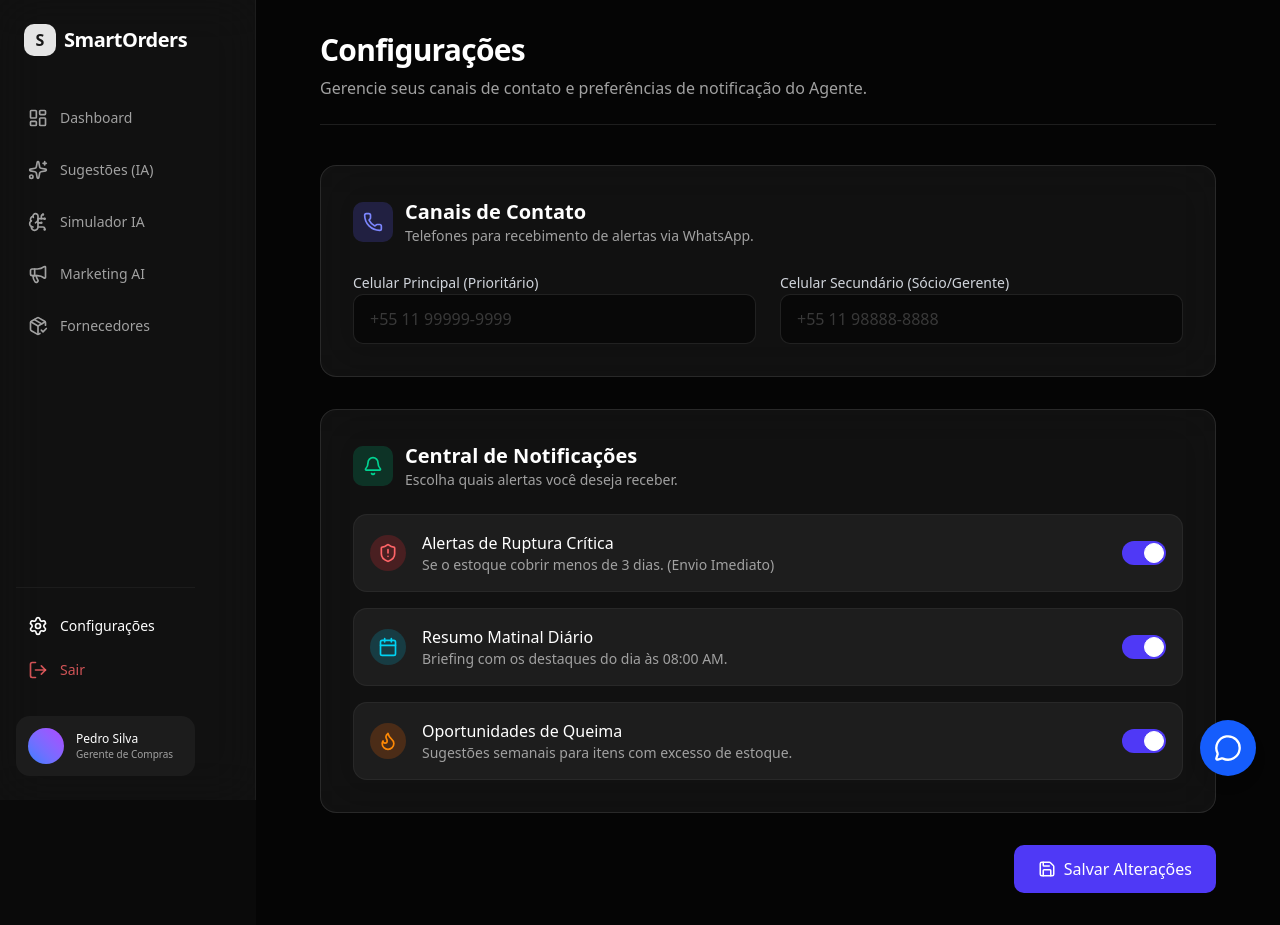
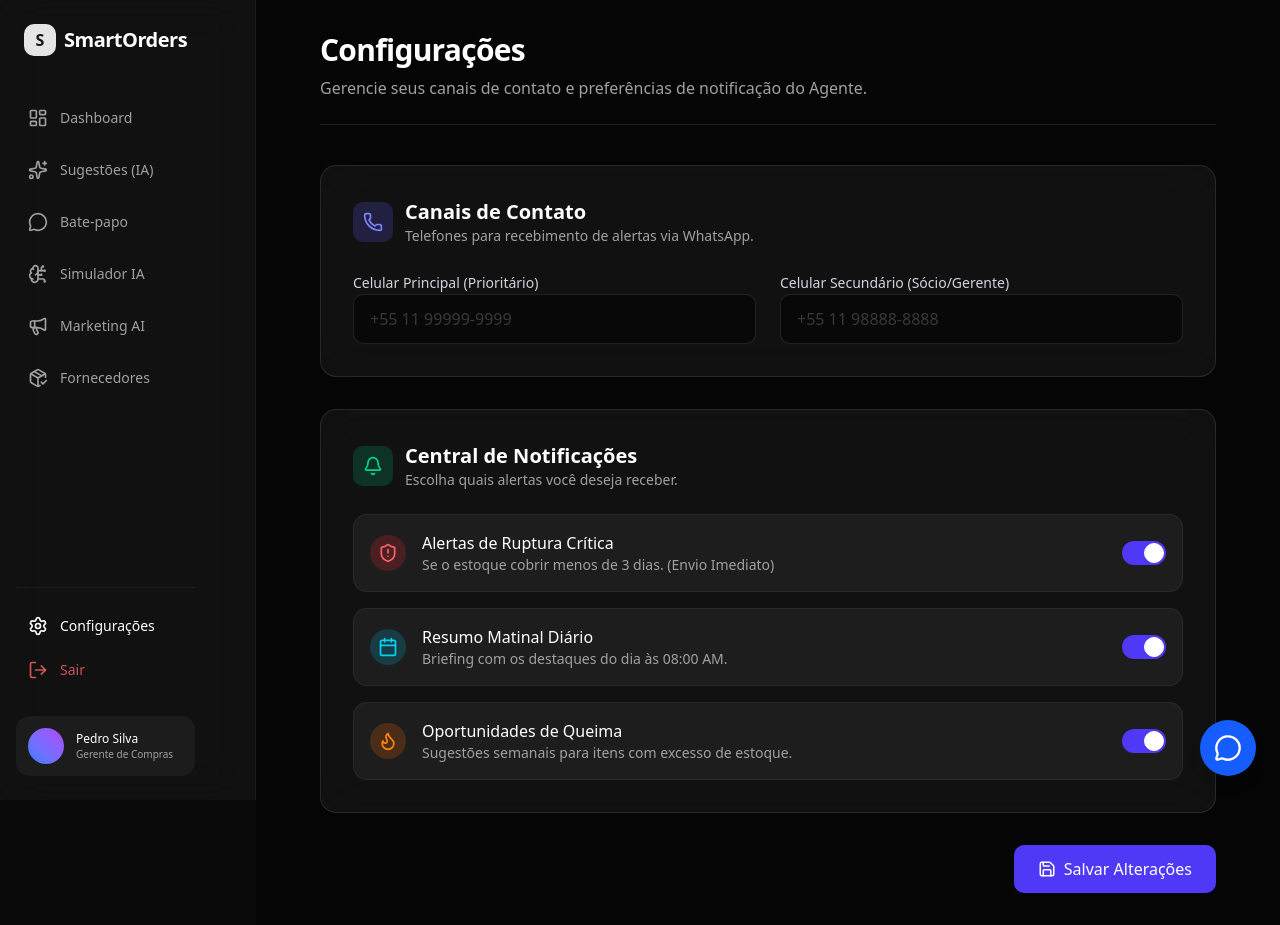
Before and after one commit to josepedro15/GerenteDeEstoque, a Next.js app in the folder frontend/: page /settings in a window 1280 px wide. Built offline with nearby package versions, Linux system fonts and the light colour scheme; no server answers; the database is empty.

Commit message:
feat: adiciona Bate-papo no menu lateral
- Novo item 'Bate-papo' no sidebar
- Ícone MessageCircle com cor indigo quando ativo
- Link direto para /chat

```diff
--- a/frontend/components/layout/sidebar.tsx
+++ b/frontend/components/layout/sidebar.tsx
@@ -17,7 +17,8 @@ import {
     PackageCheck,
     Megaphone,
     Menu,
-    X
+    X,
+    MessageCircle
 } from "lucide-react";
 import { motion, AnimatePresence } from "framer-motion";
 import { signout } from "@/app/login/actions";
@@ -25,6 +26,7 @@ import { signout } from "@/app/login/actions";
 const menuItems = [
     { icon: LayoutDashboard, label: "Dashboard", href: "/" },
     { icon: Sparkles, label: "Sugestões (IA)", href: "/recommendations", activeColor: "text-blue-400" },
+    { icon: MessageCircle, label: "Bate-papo", href: "/chat", activeColor: "text-indigo-400" },
     { icon: BrainCircuit, label: "Simulador IA", href: "/simulator", activeColor: "text-purple-400" },
     { icon: Megaphone, label: "Marketing AI", href: "/marketing", activeColor: "text-pink-400" },
     { icon: PackageCheck, label: "Fornecedores", href: "/suppliers", activeColor: "text-orange-400" },
```
